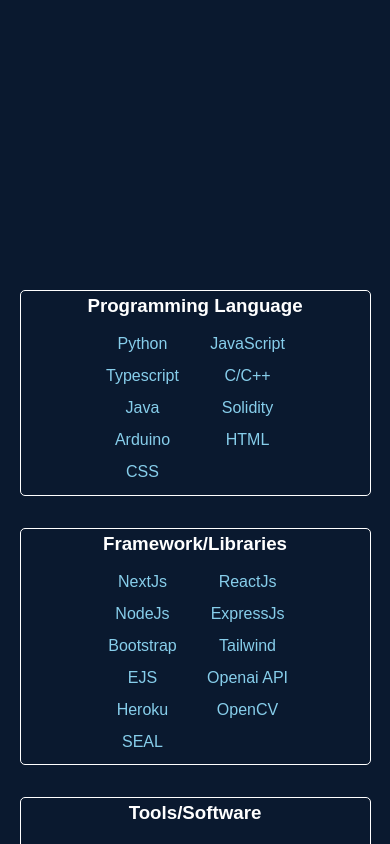
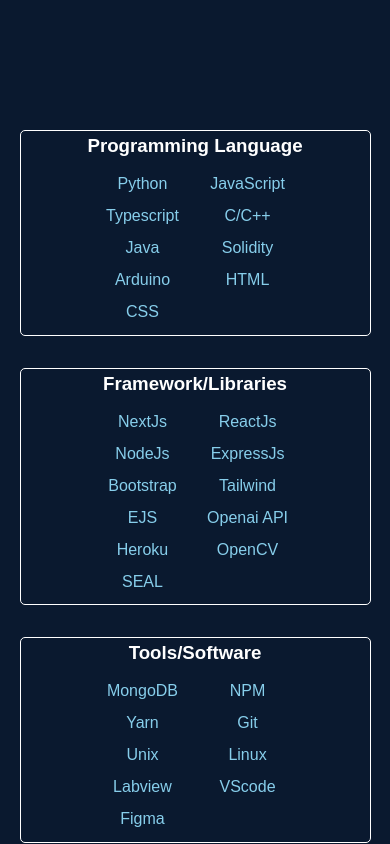
Before and after one commit to poul0315/NextJs-Portfolio, a Next.js app: page / in a window 390 px wide. Shown: the part 940-1784 px from the top of the page. Built offline with nearby package versions, Linux system fonts and the light colour scheme.

Commit message:
feat(app): Adjusted the react-scroll for each section

```diff
--- a/src/scss/sections/_about.scss
+++ b/src/scss/sections/_about.scss
@@ -1,5 +1,5 @@
 .about {
-    margin: 35rem auto;
+    margin: 25rem auto;
     max-width: 1000px;
     // background-color: yellow;
     .grid-skill {
--- a/src/scss/sections/_experience.scss
+++ b/src/scss/sections/_experience.scss
@@ -2,7 +2,7 @@
     color: white;
     max-width: 700px;
     gap: 1rem;
-    margin: 35rem auto;
+    margin: 25rem auto;
     .title {
         font-family: var(--roboto);
         position: relative;
--- a/src/scss/sections/_index.scss
+++ b/src/scss/sections/_index.scss
@@ -6,14 +6,12 @@
 @import "footer";
 
 .main-component {
-    margin-top: 15rem;
-    margin-bottom: 10rem;
-    align-items: center;
+    margin: 15rem auto;
+    // align-items: center;
 }
 
 @media screen and (max-width: 600px) {
     .main-component {
-        margin-top: 5rem;
-        margin-bottom: 10rem;
+        margin: 5rem auto;
     }
 }
--- a/src/scss/sections/_project.scss
+++ b/src/scss/sections/_project.scss
@@ -2,7 +2,7 @@
     color: white;
     max-width: 1000px;
     gap: 1rem;
-    margin: 35rem auto;
+    margin: 25rem auto;
     .title {
         font-family: var(--roboto);
         position: relative;
--- a/src/sections/Navbar.tsx
+++ b/src/sections/Navbar.tsx
@@ -29,7 +29,7 @@
 
 
     const sectionLinks = [
-        { name: "About", link: "about" },
+        { name: "Skill", link: "about" },
         { name: "Experience", link: "experience" },
         { name: "Project", link: "project" },
         { name: "Footer", link: "contact" },
@@ -57,7 +57,7 @@
                                             to={link}
                                             spy={true}
                                             smooth={true}
-                                            offset={-300}
+                                            offset={-285}
                                             duration={700}
                                             className="navbar-link"
                                         >
```
